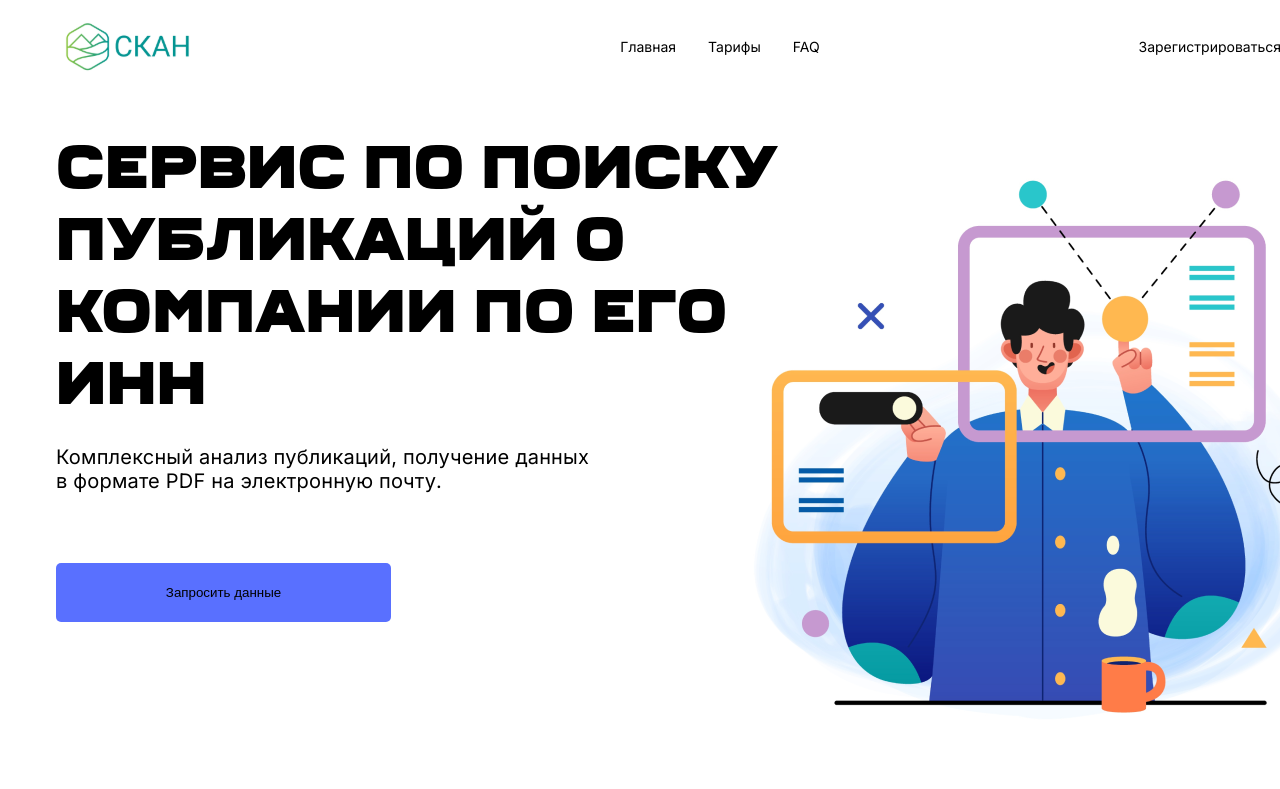
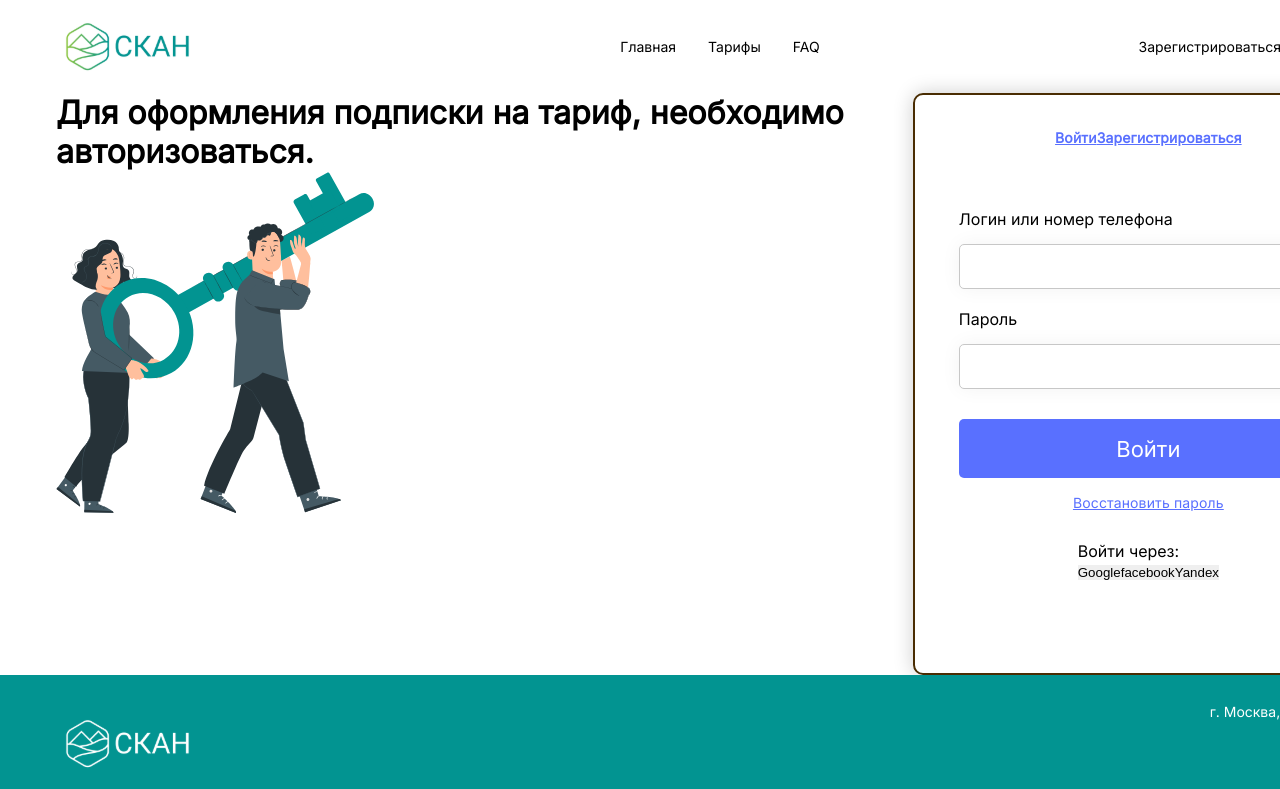
Before and after one commit to C0nnstant1n/Scan, a React (Vite) app: page /signin in a window 1280 px wide. Shown: the top 789 px of the page. Built offline with nearby package versions, Linux system fonts and the light colour scheme.

Commit message:
добавил страницу входа

```diff
--- a/package.json
+++ b/package.json
@@ -10,8 +10,12 @@
     "preview": "vite preview"
   },
   "dependencies": {
+    "localforage": "^1.10.0",
+    "match-sorter": "^6.3.1",
     "react": "^18.2.0",
-    "react-dom": "^18.2.0"
+    "react-dom": "^18.2.0",
+    "react-router-dom": "^6.18.0",
+    "sort-by": "^0.0.2"
   },
   "devDependencies": {
     "@types/react": "^18.2.15",
--- a/src/Header/Header.tsx
+++ b/src/Header/Header.tsx
@@ -13,7 +13,7 @@ export default function Header() {
           <nav>
             <ul>
               <li>
-                <a href='#'>Главная</a>
+                <a href='/'>Главная</a>
               </li>
               <li>
                 <a href='#'>Тарифы</a>
@@ -28,7 +28,9 @@ export default function Header() {
         <div className={styles.account}>
           <a href='#'>Зарегистрироваться</a>
           <img src={separator} alt='|' />
-          <button>Войти</button>
+          <a className={styles.link_button} href='/signin'>
+            Войти
+          </a>
         </div>
       </header>
     </>
--- a/src/Header/header.module.scss
+++ b/src/Header/header.module.scss
@@ -60,7 +60,7 @@ header {
       padding: 0 1rem;
     }
 
-    button {
+    .link_button {
       font-weight: 500;
       width: 4.0625rem;
       height: 1.625rem;
--- /dev/null
+++ b/src/error-page.tsx
@@ -0,0 +1,15 @@
+import { useRouteError } from "react-router-dom";
+
+export default function ErrorPage() {
+  const error = useRouteError();
+
+  return (
+    <div className='error-page'>
+      <h1>Ууупс!</h1>
+      <p>Извените, что то пошло не так</p>
+      <p>
+        <i>{error.statusText || error.message}</i>
+      </p>
+    </div>
+  );
+}
--- a/src/main.tsx
+++ b/src/main.tsx
@@ -4,11 +4,27 @@ import Header from "./Header/Header";
 import Footer from "./Footer/Footer";
 import Main from "./Main/Main";
 import "./index.scss";
+import { createBrowserRouter, RouterProvider } from "react-router-dom";
+import ErrorPage from "./error-page";
+import Signin from "./signin/signin";
+
+const router = createBrowserRouter([
+  {
+    path: "/",
+    element: <Main />,
+    errorElement: <ErrorPage />,
+  },
+  {
+    path: "/signin",
+    element: <Signin />,
+    errorElement: <ErrorPage />,
+  },
+]);
 
 ReactDOM.createRoot(document.getElementById("root")!).render(
   <React.StrictMode>
     <Header />
-    <Main />
+    <RouterProvider router={router} />
     <Footer />
   </React.StrictMode>
 );
--- /dev/null
+++ b/src/signin/signin.scss
@@ -0,0 +1,71 @@
+.authorization {
+  width: 83rem;
+  display: flex;
+  font-family: Inter;
+  font-size: 16px;
+  font-style: normal;
+  font-weight: 400;
+  line-height: normal;
+  .authorization_img {
+    width: 55rem;
+    img {
+      width: 322px;
+      height: 342px;
+    }
+  }
+  .authorization_form {
+    width: 480px;
+    height: 578px;
+    display: flex;
+    flex-direction: column;
+    align-items: center;
+    border-radius: 0.625rem;
+    border: 2px solid #492c02;
+    box-shadow: 0px 0px 20px 0px rgba(0, 0, 0, 0.2);
+    ul {
+      margin-top: 25px;
+      display: flex;
+      justify-content: space-evenly;
+      li {
+        list-style: none;
+      }
+    }
+    form {
+      width: 379px;
+      margin-top: 40px;
+      display: flex;
+      flex-direction: column;
+      label {
+        margin-top: 20px;
+      }
+      input {
+        height: 43px;
+        margin-top: 15px;
+        border-radius: 5px;
+        border: 1px solid #c7c7c7;
+        background: #fff;
+        box-shadow: 0px 0px 20px 0px rgba(0, 0, 0, 0.05);
+      }
+      button {
+        margin-top: 30px;
+        height: 59px;
+        border-radius: 5px;
+        background: #5970ff;
+        color: #fff;
+
+        font-family: Inter;
+        font-size: 22px;
+        font-weight: 500;
+      }
+    }
+  }
+  a {
+    margin-top: 16px;
+    color: #5970ff;
+    font-size: 14px;
+    letter-spacing: 0.14px;
+  }
+  .alternative_signin {
+    margin-top: 30px;
+  }
+}
--- /dev/null
+++ b/src/signin/signin.tsx
@@ -0,0 +1,48 @@
+import { Form } from "react-router-dom";
+import charactersImg from "../assets/Characters.svg";
+import "./signin.scss";
+export default function Signin() {
+  const sign = {
+    login: "",
+    password: "",
+  };
+  return (
+    <div className='authorization'>
+      <div className='authorization_img'>
+        <h1>Для оформления подписки на тариф, необходимо авторизоваться.</h1>
+        <img src={charactersImg} alt='Ключ' />
+      </div>
+      <div className='authorization_form'>
+        <ul>
+          <li>
+            <h2>
+              <a href='#'>Войти</a>
+            </h2>
+          </li>
+          <li>
+            <h2>
+              <a href='#'>Зарегистрироваться</a>
+            </h2>
+          </li>
+        </ul>
+
+        <Form action='signin'>
+          <label htmlFor='login'>Логин или номер телефона</label>
+          <input id='login' type='text' />
+          <label htmlFor='password'>Пароль</label>
+          <input type='password' />
+          <button>Войти</button>
+        </Form>
+        <a href='#'>Восстановить пароль</a>
+        <div className='alternative_signin'>
+          <p>Войти через:</p>
+          <div className='alternative_signin_links'>
+            <button>Google</button>
+            <button>facebook</button>
+            <button>Yandex</button>
+          </div>
+        </div>
+      </div>
+    </div>
+  );
+}
```
Also changed, not shown: src/assets/Characters.svg (added), 1 other file (tests, documents, lock files or other folders).
